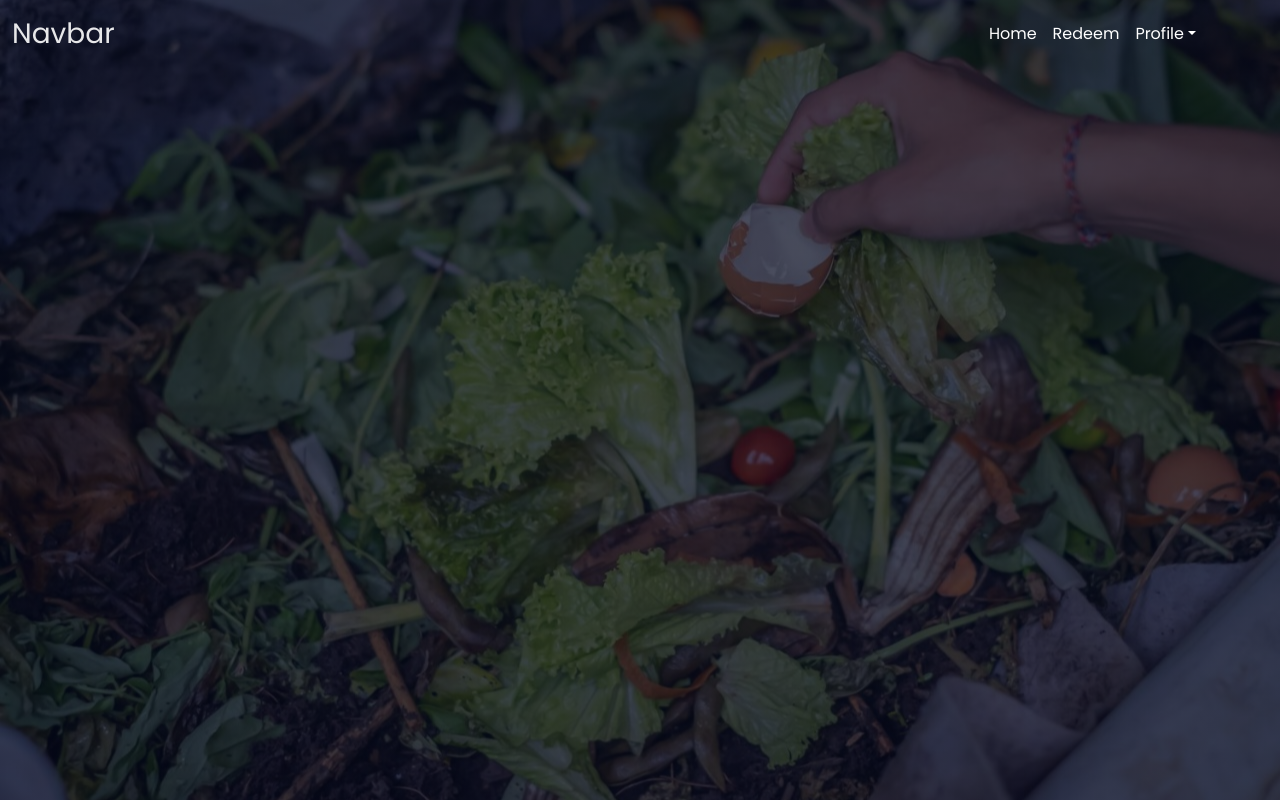
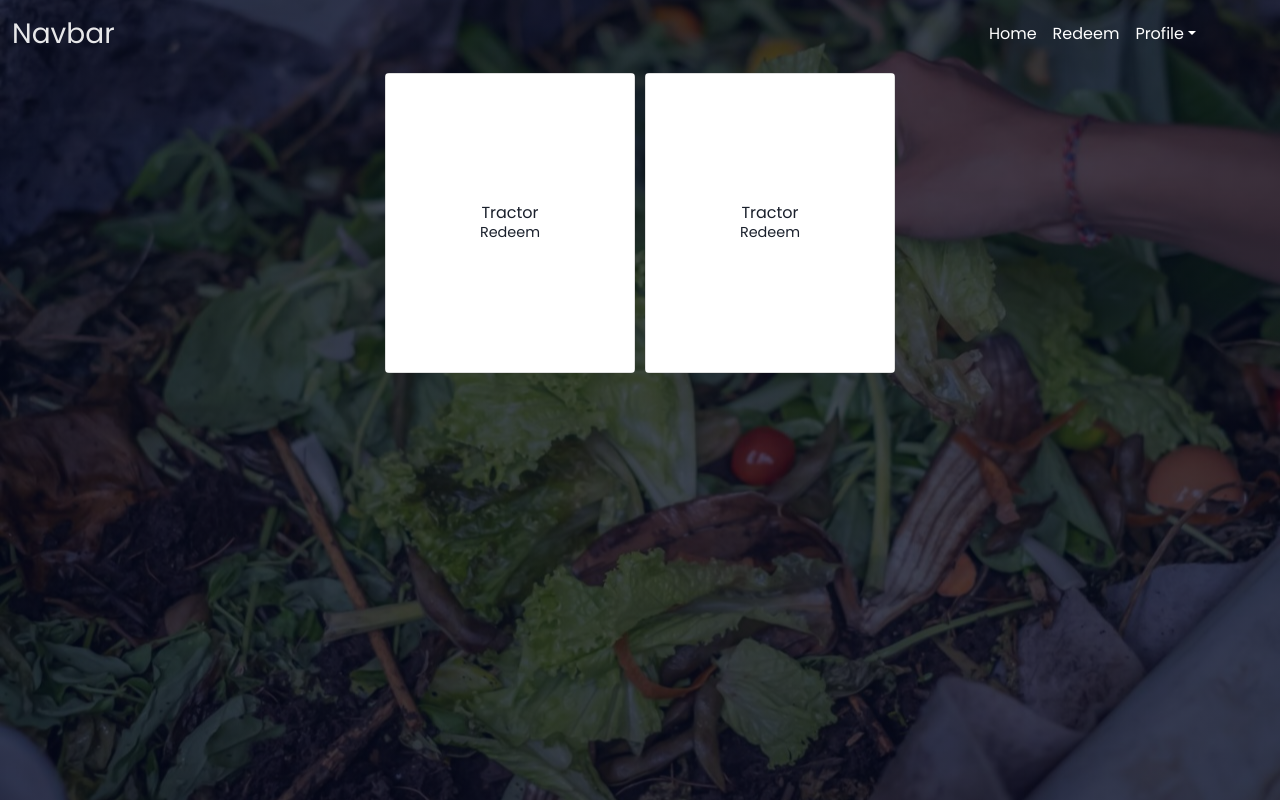
Before and after one commit to jinish08/breaking-code, a React (Create React App) app: page /redeem in a window 1280 px wide. Built offline with nearby package versions, Linux system fonts and the light colour scheme.

Commit message:
Card component

```diff
--- a/package.json
+++ b/package.json
@@ -11,6 +11,7 @@
     "@testing-library/react": "^12.1.2",
     "@testing-library/user-event": "^13.5.0",
     "bootstrap": "^5.1.3",
+    "firebase": "^9.6.6",
     "framer-motion": "^6.2.6",
     "react": "^17.0.2",
     "react-dom": "^17.0.2",
--- /dev/null
+++ b/src/components/Card.js
@@ -0,0 +1,16 @@
+import React, { Component } from "react";
+
+export class Card extends Component {
+  render() {
+    return (
+      <div class="card">
+        <div class="content">
+          <h1>Tractor</h1>
+          <p>Redeem</p>
+        </div>
+      </div>
+    );
+  }
+}
+
+export default Card;
--- a/src/css/main.css
+++ b/src/css/main.css
@@ -2,7 +2,6 @@
   padding-top: 50px;
   display: flex;
   flex-direction: column;
-  color: #1572a1;
 }
 
 .card {
--- /dev/null
+++ b/src/css/redeem.css
@@ -0,0 +1,99 @@
+@import url("https://fonts.googleapis.com/css?family=Poppins:300,400,500,600,700,800&display=swap");
+* {
+  margin: 0;
+  padding: 0;
+  box-sizing: border-box;
+  font-family: "Poppins", sans-serif;
+}
+body {
+  /* display: flex; */
+  min-height: 100vh;
+  background: linear-gradient(164deg, rgb(206, 206, 206) 50%, #2196f3);
+}
+.container1 {
+  position: relative;
+  display: flex;
+  justify-content: center;
+  flex-wrap: wrap;
+  transition: 0.5s;
+  display: flex;
+  flex-direction: row;
+  width: 70%;
+  margin: auto;
+}
+.container1:hover .card {
+  filter: blur(5px);
+  transform: scale(0.7);
+}
+.container1 .card {
+  position: relative;
+  width: 250px;
+  height: 300px;
+  background: #fff;
+  display: flex;
+  justify-content: center;
+  align-items: center;
+  transition: 0.5s;
+  margin: 5px;
+}
+.container1 .card:hover {
+  filter: blur(0px);
+  transform: scale(1);
+}
+.container1 .card:before {
+  content: "";
+  position: absolute;
+  width: 100%;
+  height: 100%;
+  background: #fff;
+  z-index: 1;
+  transition: 0.5s;
+}
+.container1 .card:hover:before {
+  background: #000;
+  transform: scaleY(1.15);
+  box-shadow: 0 5px 15px rgba(0, 0, 0, 0.2);
+}
+.container1 .card:after {
+  content: "";
+  position: absolute;
+  top: 0;
+  left: 0;
+  width: 50%;
+  height: 100%;
+  transition: 0.5s;
+  background: rgba(255, 255, 255, 0.1);
+  z-index: 1;
+}
+.container1 .card:hover:after {
+  transform: scaleY(1.15);
+}
+.container1 .card:hover {
+  z-index: 1;
+}
+.container1 .card .content {
+  text-align: center;
+  z-index: 2;
+  padding: 0 20px;
+  transition: 0.5s;
+}
+.container1 .card:hover .content {
+  color: #fff;
+}
+.container1 .card .content h2 {
+  font-size: 3em;
+}
+.container1 .card .content p {
+  font-size: 0.9em;
+}
+.container1 .card .content a {
+  display: inline-block;
+  margin-top: 15px;
+  padding: 5px 10px;
+  background: #262626;
+  color: #fff;
+  text-decoration: none;
+}
+.container1 .card:hover .content a {
+  background: #2196f3;
+}
--- a/src/pages/Redeem.js
+++ b/src/pages/Redeem.js
@@ -1,12 +1,17 @@
 import React from "react";
 import { Navbar } from "../components/Navbar";
-import "../css/main.css";
+import "../css/redeem.css";
+import { Card } from "../components/Card";
 
 const Redeem = () => {
   return (
     <>
       <section class="header">
         <Navbar />
+        <div class="container1">
+          <Card />
+          <Card />
+        </div>
       </section>
     </>
   );
```
Also changed, not shown: 1 other file (tests, documents, lock files or other folders).
